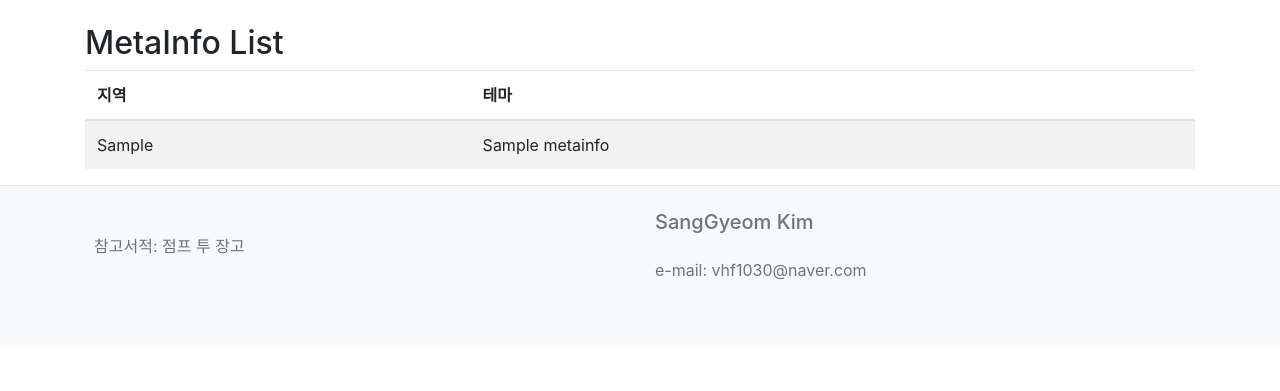
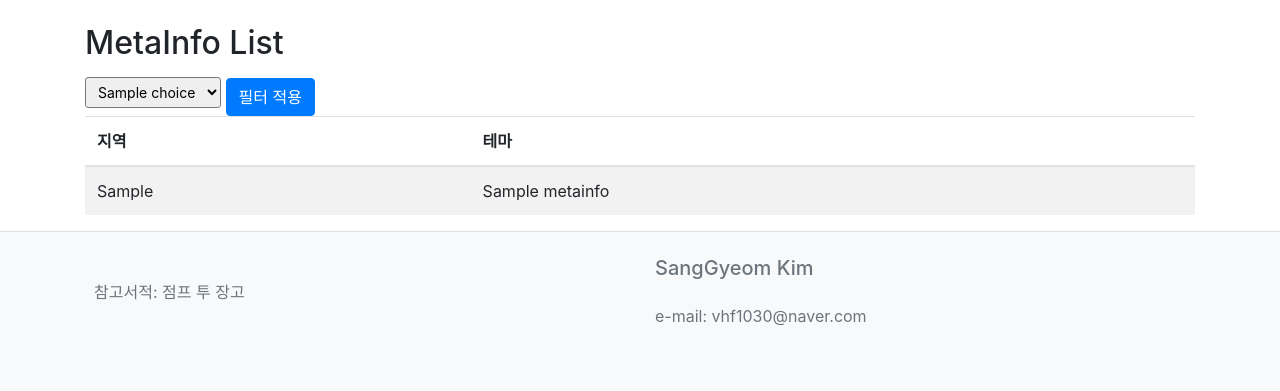
Before and after one commit to vhf1030/Remona, a Django app: template templates/theme_info.html in a window 1280 px wide. Shown: the part 17-408 px from the top of the page. Run offline with Django 4.2, Linux system fonts and the light colour scheme; the template is opened without the code that fills it: most values are stand-ins (such as "Sample title", 1, 10 or a date in 2020); some libraries are stand-ins or nearby versions.

Commit message:
remaining select loc filter

```diff
--- a/templates/theme_info.html
+++ b/templates/theme_info.html
@@ -3,6 +3,17 @@
 {% block content %}
 <div class="container mt-4">
     <h2>MetaInfo List</h2>
+    <form method="get">
+<!--        <select name="loc_2_filter">-->
+        <select name="loc_2_filter" class="form-control-sm">
+            {% for choice in loc_2_choices %}
+            <option value="{{ choice }}" {% if choice == loc_2_filter %}selected{% endif %}>
+                {{ choice }}
+            </option>
+            {% endfor %}
+        </select>
+        <input type="submit" value="필터 적용" class="btn btn-primary mt-2">
+    </form>
     <table class="table table-striped">
         <thead>
         <tr>
```
Also changed, not shown: app/views.py (+8 -6 lines).
